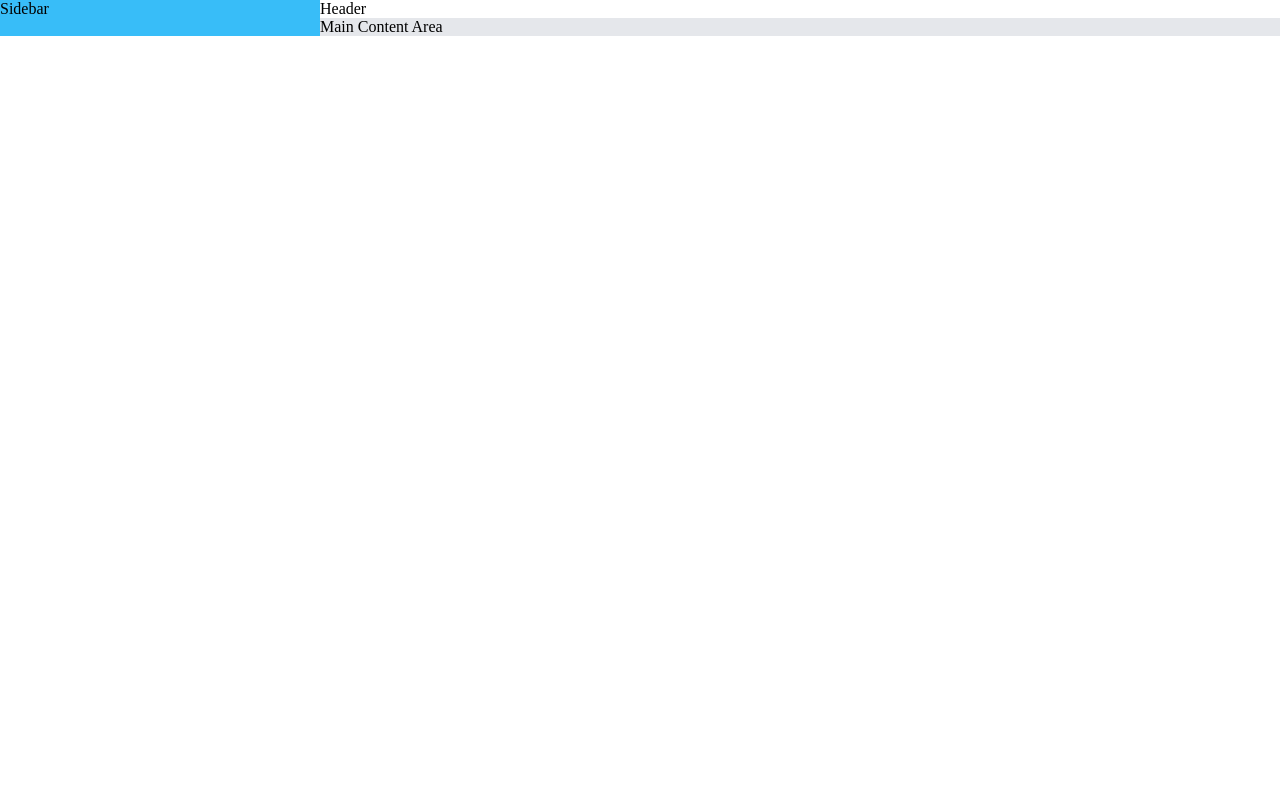
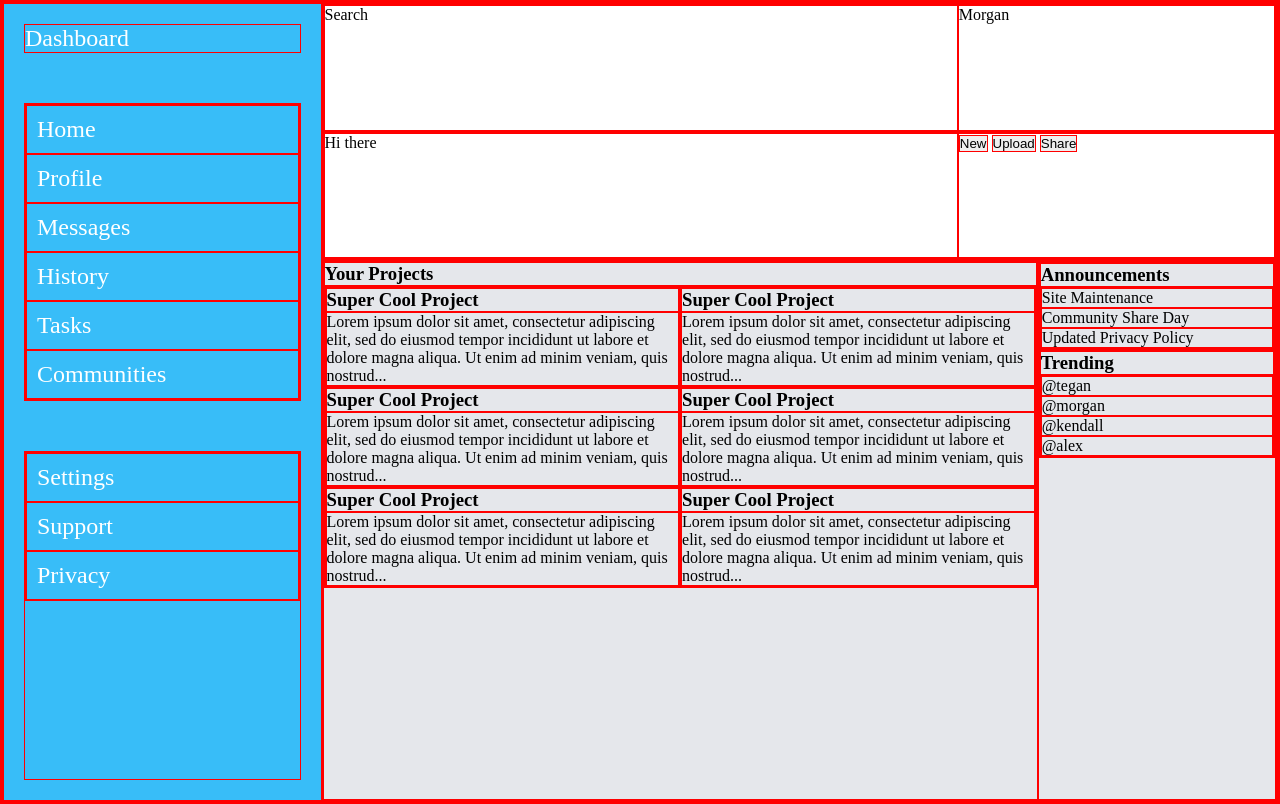
Before and after one commit to bw-01/admin-dashboard, a plain HTML site: page index.html in a window 1280 px wide. Drawn offline with Linux system fonts and the light colour scheme.

Commit message:
Added and styled sections for all the main page elements

```diff
--- a/index.html
+++ b/index.html
@@ -1,16 +1,124 @@
 <!DOCTYPE html>
 <html lang="en">
-<head>
-    <meta charset="UTF-8">
-    <meta name="viewport" content="width=device-width, initial-scale=1.0">
-    <link rel="stylesheet" href="styles.css">
+  <head>
+    <meta charset="UTF-8" />
+    <meta name="viewport" content="width=device-width, initial-scale=1.0" />
+    <link rel="stylesheet" href="styles.css" />
     <title>Admin Dashboard</title>
-</head>
-<body>
+  </head>
+  <body>
     <div class="container">
-        <div class="sidebar">Sidebar</div>
-        <div class="header">Header</div>
-        <div class="content">Main Content Area</div>
+      <div class="sidebar">
+        <div class="branding">Dashboard</div>
+        <div class="nav-top">
+          <ul>
+            <li>Home</li>
+            <li>Profile</li>
+            <li>Messages</li>
+            <li>History</li>
+            <li>Tasks</li>
+            <li>Communities</li>
+          </ul>
+        </div>
+        <div class="nav-bottom">
+          <ul>
+            <li>Settings</li>
+            <li>Support</li>
+            <li>Privacy</li>
+          </ul>
+        </div>
+      </div>
+
+      <div class="header">
+        <div class="header-top">
+          <div class="search-bar">Search</div>
+          <div class="user-info">Morgan</div>
+        </div>
+        <div class="header-bottom">
+          <div class="greeting">Hi there</div>
+          <div class="header-buttons">
+            <button>New</button>
+            <button>Upload</button>
+            <button>Share</button>
+          </div>
+        </div>
+      </div>
+
+      <div class="content">
+        <div class="content-left">
+          <h3>Your Projects</h3>
+          <div class="projects">
+            <div class="project-card">
+              <h3>Super Cool Project</h3>
+              <p>
+                Lorem ipsum dolor sit amet, consectetur adipiscing elit, sed do eiusmod tempor
+                incididunt ut labore et dolore magna aliqua. Ut enim ad minim veniam, quis
+                nostrud...
+              </p>
+            </div>
+            <div class="project-card">
+              <h3>Super Cool Project</h3>
+              <p>
+                Lorem ipsum dolor sit amet, consectetur adipiscing elit, sed do eiusmod tempor
+                incididunt ut labore et dolore magna aliqua. Ut enim ad minim veniam, quis
+                nostrud...
+              </p>
+            </div>
+            <div class="project-card">
+              <h3>Super Cool Project</h3>
+              <p>
+                Lorem ipsum dolor sit amet, consectetur adipiscing elit, sed do eiusmod tempor
+                incididunt ut labore et dolore magna aliqua. Ut enim ad minim veniam, quis
+                nostrud...
+              </p>
+            </div>
+            <div class="project-card">
+              <h3>Super Cool Project</h3>
+              <p>
+                Lorem ipsum dolor sit amet, consectetur adipiscing elit, sed do eiusmod tempor
+                incididunt ut labore et dolore magna aliqua. Ut enim ad minim veniam, quis
+                nostrud...
+              </p>
+            </div>
+            <div class="project-card">
+              <h3>Super Cool Project</h3>
+              <p>
+                Lorem ipsum dolor sit amet, consectetur adipiscing elit, sed do eiusmod tempor
+                incididunt ut labore et dolore magna aliqua. Ut enim ad minim veniam, quis
+                nostrud...
+              </p>
+            </div>
+            <div class="project-card">
+              <h3>Super Cool Project</h3>
+              <p>
+                Lorem ipsum dolor sit amet, consectetur adipiscing elit, sed do eiusmod tempor
+                incididunt ut labore et dolore magna aliqua. Ut enim ad minim veniam, quis
+                nostrud...
+              </p>
+            </div>
+          </div>
+        </div>
+
+        <div class="content-right">
+            <div class="announcements">
+                <h3>Announcements</h3>
+                <ul>
+                    <li>Site Maintenance</li>
+                    <li>Community Share Day</li>
+                    <li>Updated Privacy Policy</li>
+                </ul>
+            </div>
+            <div class="trending">
+                <h3>Trending</h3>
+                <ul>
+                    <li>@tegan</li>
+                    <li>@morgan</li>
+                    <li>@kendall</li>
+                    <li>@alex</li>
+                </ul>
+            </div>
+        </div>
+      </div>
     </div>
-</body>
+  </body>
 </html>
--- a/styles.css
+++ b/styles.css
@@ -3,24 +3,54 @@
   margin: 0;
   padding: 0;
   box-sizing: border-box;
+  border: 1px solid red;
+}
+
+ul {
+  list-style-type: none;
 }
 
 .container {
+  height: 100vh;
   display: grid;
   grid-template-columns: 1fr 3fr;
 }
 
 .sidebar {
   background-color: #38bdf8;
+  color: white;
+  font-size: 1.5rem;
   grid-column: 1 / 2;
   grid-row: 1 / 3;
+  display: grid;
+  grid-template-rows: auto auto 1fr;
+  padding: 20px;
+  gap: 50px;
+}
+
+.sidebar li {
+  padding: 10px;
 }
 
 .header {
   grid-column: 2 / 3;
+  display: grid;
+}
+
+.header-top,
+.header-bottom {
+  display: grid;
+  grid-template-columns: 2fr 1fr;
 }
 
 .content {
   background-color: #e5e7eb;
   grid-column: 2 / 3;
+  display: grid;
+  grid-template-columns: 3fr 1fr;
 }
+
+.projects {
+  display: grid;
+  grid-template-columns: repeat(auto-fit, minmax(300px, 1fr));
+}
```
Lines whose indentation alone changed are shown as unchanged.
